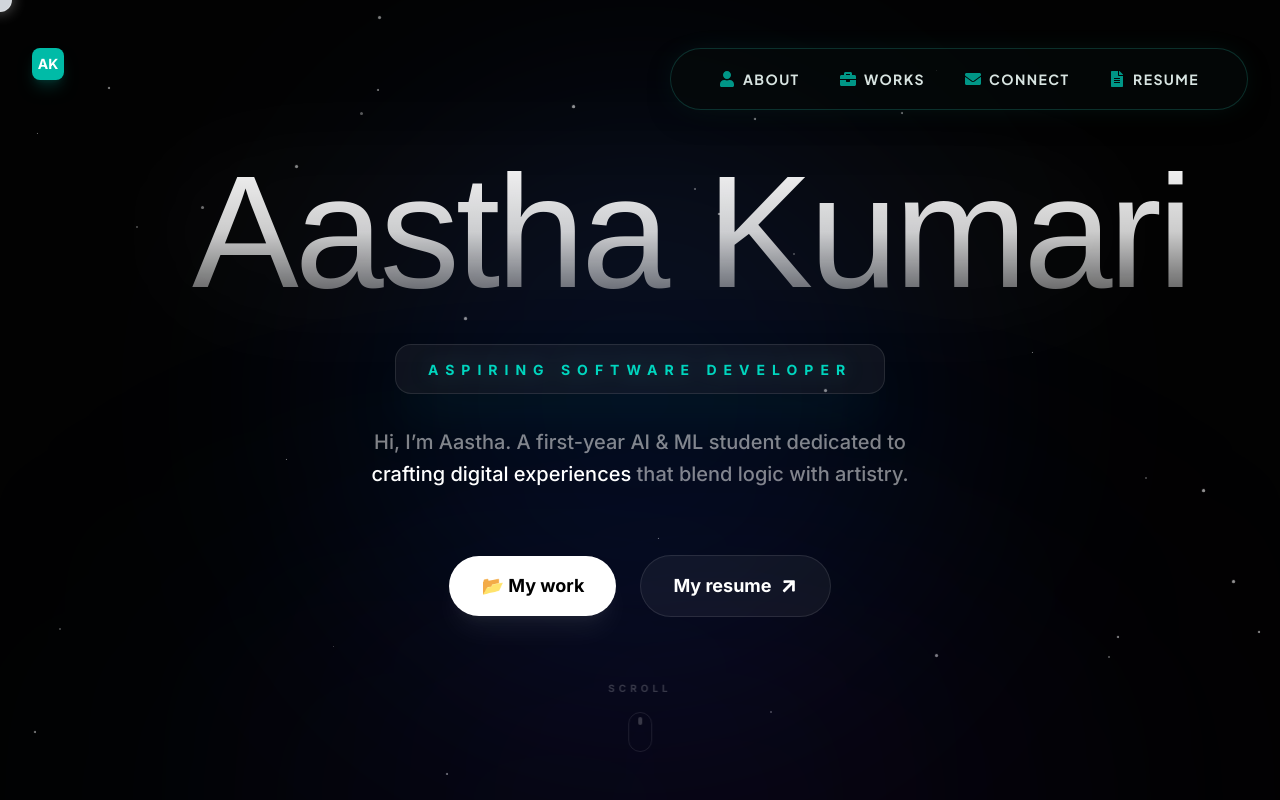
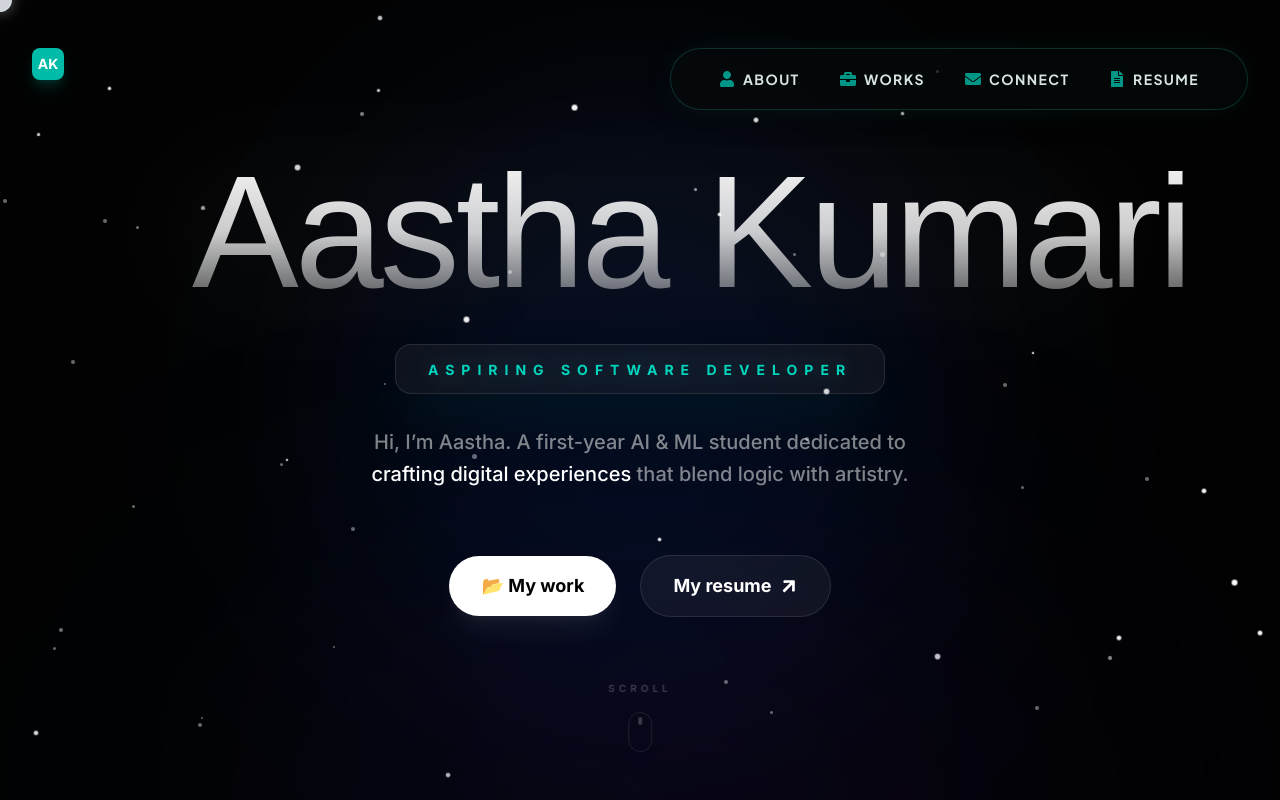
Before and after one commit to aasthakumari03/updated_Portfolio, a Next.js app: page / in a window 1280 px wide. Shown: the top 800 px of the page. Built offline with nearby package versions, Linux system fonts and the light colour scheme; a web font is replaced by a local one.

Commit message:
Enhance starry particles visibility

```diff
--- a/app/globals.css
+++ b/app/globals.css
@@ -164,6 +164,24 @@ body {
 
 .animate-pulse-slow {
   animation: pulse-slow 15s ease-in-out infinite;
+}
+
+@keyframes twinkle {
+
+  0%,
+  100% {
+    opacity: 0.4;
+    transform: scale(1);
+  }
+
+  50% {
+    opacity: 1;
+    transform: scale(1.2);
+  }
+}
+
+.animate-twinkle {
+  animation: twinkle 4s ease-in-out infinite;
 }
 
 /* Grainy Blob Animations */
--- a/components/Background.tsx
+++ b/components/Background.tsx
@@ -12,7 +12,7 @@ const Background = () => {
             id: i,
             top: `${Math.random() * 100}%`,
             left: `${Math.random() * 100}%`,
-            size: `${Math.random() * 2 + 1}px`,
+            size: `${Math.random() * 3 + 2}px`,
             delay: `${Math.random() * 10}s`,
             duration: `${Math.random() * 10 + 5}s`,
         }));
@@ -35,7 +35,7 @@ const Background = () => {
             {stars.map((star) => (
                 <div
                     key={star.id}
-                    className="absolute bg-white rounded-full opacity-0 animate-pulse-slow"
+                    className="absolute bg-white rounded-full opacity-40 animate-twinkle"
                     style={{
                         top: star.top,
                         left: star.left,
```
